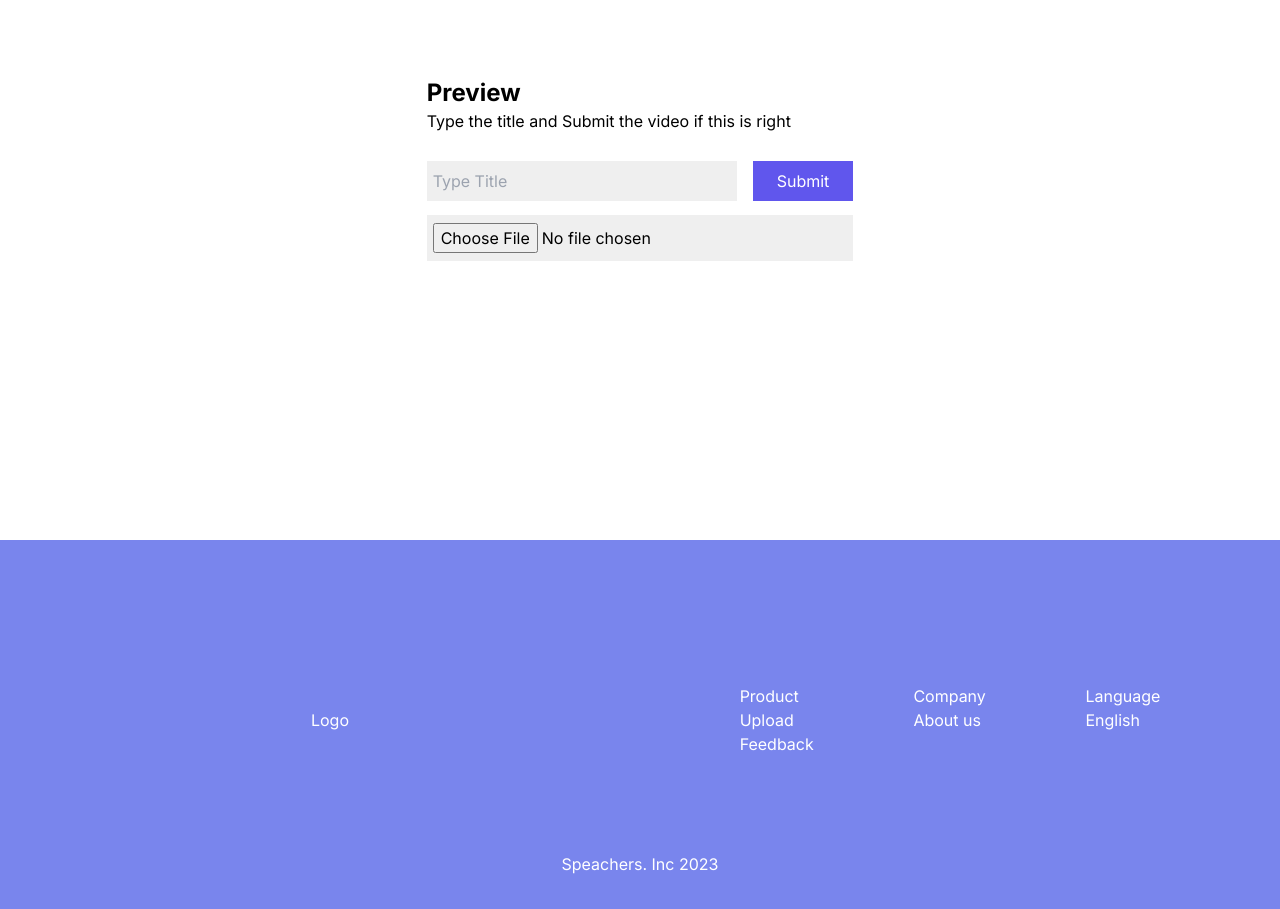
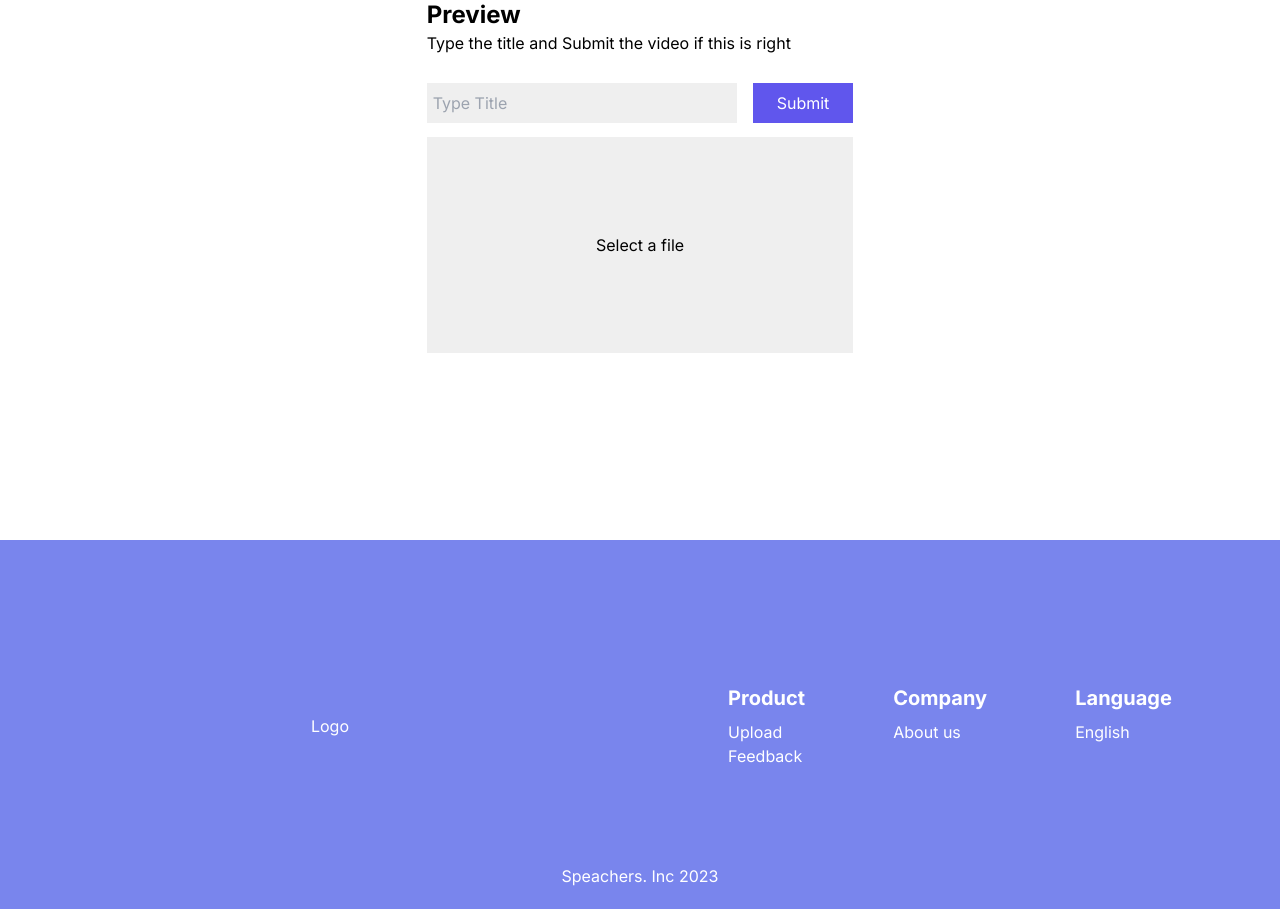
Before and after one commit to ParkJongSeong93/speacher, a Next.js app: page /upload/file in a window 1280 px wide. Shown: the part 260-1169 px from the top of the page. Built offline with nearby package versions, Linux system fonts and the light colour scheme.

Commit message:
feat: 파일 업로드 버튼 수정 (추후 업로드 시 썸네일이 뜨도록 수정 예정), 사이드바 너비 수정, Footer 글자 수정

```diff
--- a/src/app/feedback/[id]/page.tsx
+++ b/src/app/feedback/[id]/page.tsx
@@ -36,7 +36,7 @@ function Page({ params }: Props) {
         <div className="flex w-full flex-1">
           <Sidebar />
           <div className="flex-1 flex flex-col justify-center items-center">
-            <div className="flex w-5/6 h-1/3">
+            <div className="flex w-2/3 h-1/3">
               <div className="flex flex-col w-2/5 mr-2.5">
                 <p className="font-bold text-2xl mb-2">Test video {params.id}</p>
                 <iframe
@@ -54,17 +54,6 @@ function Page({ params }: Props) {
                 <div className="w-full h-1 bg-gray-300"></div>
               </div>
             </div>
-            <div className="flex-col w-5/6 mt-16">
-              <div className="w-full py-3 mb-3 bg-gray-200 text-center">
-                A
-              </div>
-              <div className="w-full py-3 mb-3 bg-gray-200 text-center">
-                B
-              </div>
-              <div className="w-full py-3 mb-3 bg-gray-200 text-center">
-                C
-              </div>
-            </div>
           </div>
         </div>
       </div>
--- a/src/app/upload/file/page.tsx
+++ b/src/app/upload/file/page.tsx
@@ -40,16 +40,26 @@ function Page() {
                 placeholder="Type Title"
                 className="bg-uploadBg-gray w-full py-2 pl-1.5 mr-4 focus:outline-black"
               />
-              <button type="submit" className="bg-mainNav-purple py-2 px-6 text-white">
+              <button
+                type="submit"
+                className="bg-mainNav-purple py-2 px-6 text-white"
+              >
                 Submit
               </button>
             </div>
+            <label
+              htmlFor="extension"
+              className="bg-uploadBg-gray w-full py-24 flex justify-center items-center cursor-pointer"
+            >
+              Select a file
+            </label>
             <input
+              id="extension"
               name="extension"
               type="file"
               accept="video/*"
               multiple={false}
-              className="bg-uploadBg-gray w-full py-2 pl-1.5 mb-3.5"
+              className="hidden"
             />
           </form>
         </div>
--- a/src/components/common/Footer.tsx
+++ b/src/components/common/Footer.tsx
@@ -7,16 +7,16 @@ function Footer() {
         <div className="flex-1 flex justify-center items-center">Logo</div>
         <div className="flex-1 flex justify-evenly">
           <div className="flex flex-col">
-            <p>Product</p>
+            <p className="font-bold text-xl mb-2">Product</p>
             <Link href="/">Upload</Link>
             <Link href="/">Feedback</Link>
           </div>
           <div className="flex flex-col">
-            <p>Company</p>
+            <p className="font-bold text-xl mb-2">Company</p>
             <Link href="/">About us</Link>
           </div>
           <div className="flex flex-col">
-            <p>Language</p>
+            <p className="font-bold text-xl mb-2">Language</p>
             <Link href="/">English</Link>
           </div>
         </div>
--- a/src/components/feedback/Sidebar.tsx
+++ b/src/components/feedback/Sidebar.tsx
@@ -27,7 +27,7 @@ function Sidebar() {
   }, []);
 
   return (
-    <div className="bg-uploadBg-gray flex flex-col justify-center w-1/4">
+    <div className="bg-uploadBg-gray flex flex-col justify-center w-1/6">
       <Link href="/upload" className="py-4 pl-3 mb-10 bg-uploadPageBtn-gray">
         Upload New Video
       </Link>
```
